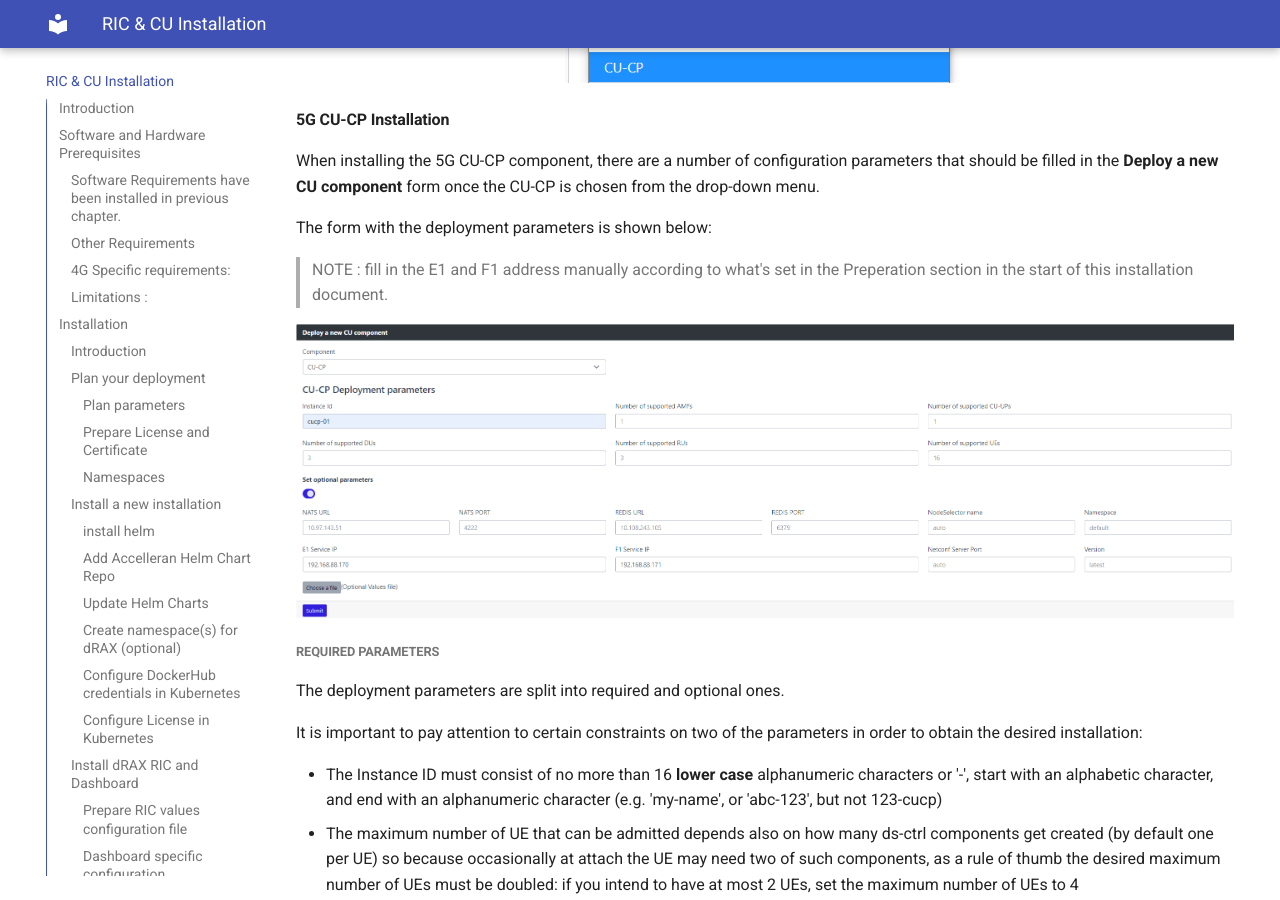
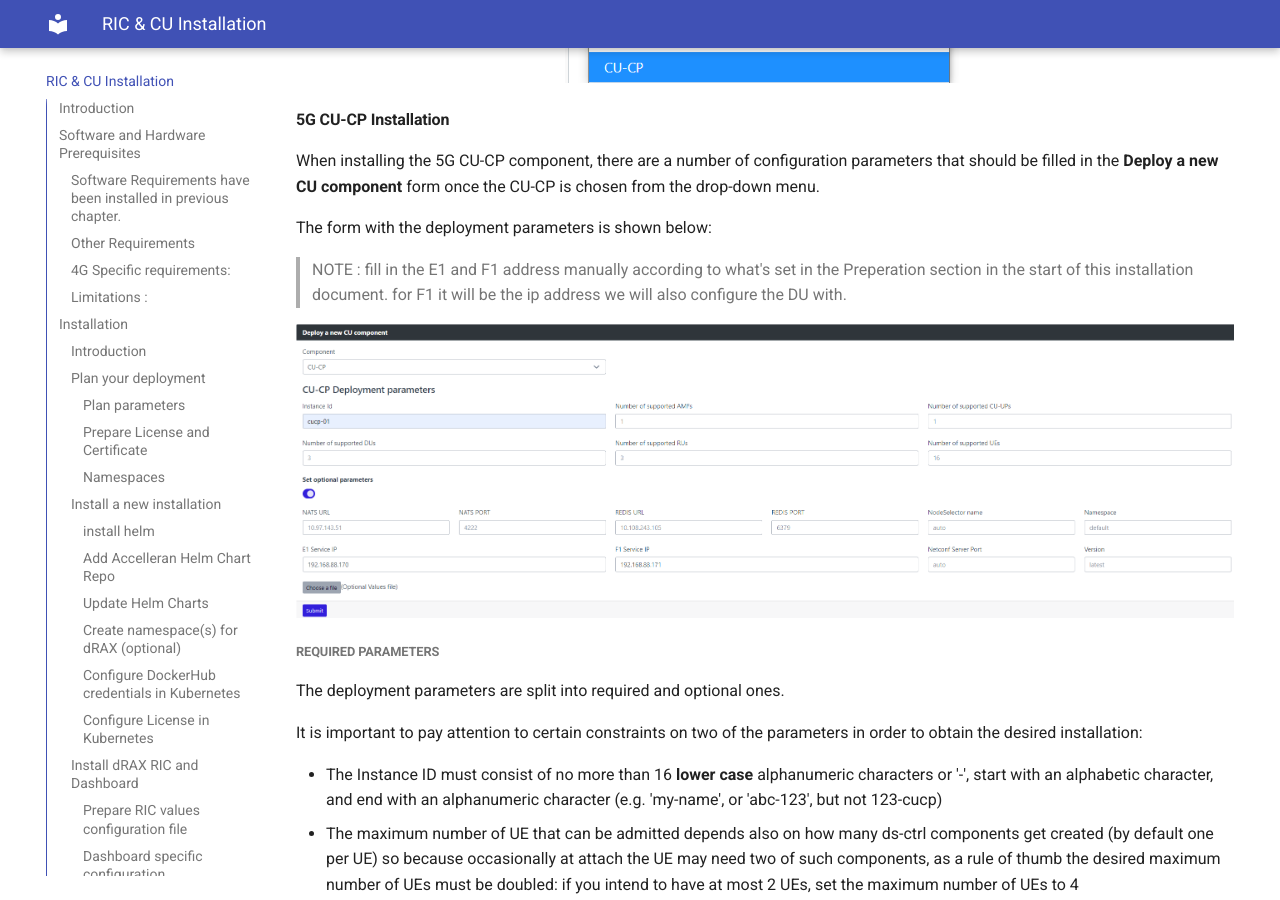
Before and after one commit to accelleran/drax-docs, an MkDocs documentation site: the page built from docs/drax-install/index.md, in a window 1280 px wide and 900 px high, scrolled down 12156 px. Built offline with MkDocs 1.6.1 and Material for MkDocs 9.7.7, drawn with Linux system fonts in a browser that asks for light colours; the version menu is left out.

Commit message:
Update index.md

```diff
--- a/docs/drax-install/index.md
+++ b/docs/drax-install/index.md
@@ -540,6 +540,7 @@ When installing the 5G CU-CP component, there are a number of configuration para
 
 The form with the deployment parameters is shown below:
 > NOTE : fill in the E1 and F1 address manually according to what's set in the Preperation section in the start of this installation document.
+> for F1 it will be the ip address we will also configure the DU with.
 
 ![Deploy CU-CP form](images/dashboard-cu-cp-deployment-2.png)
 
```
